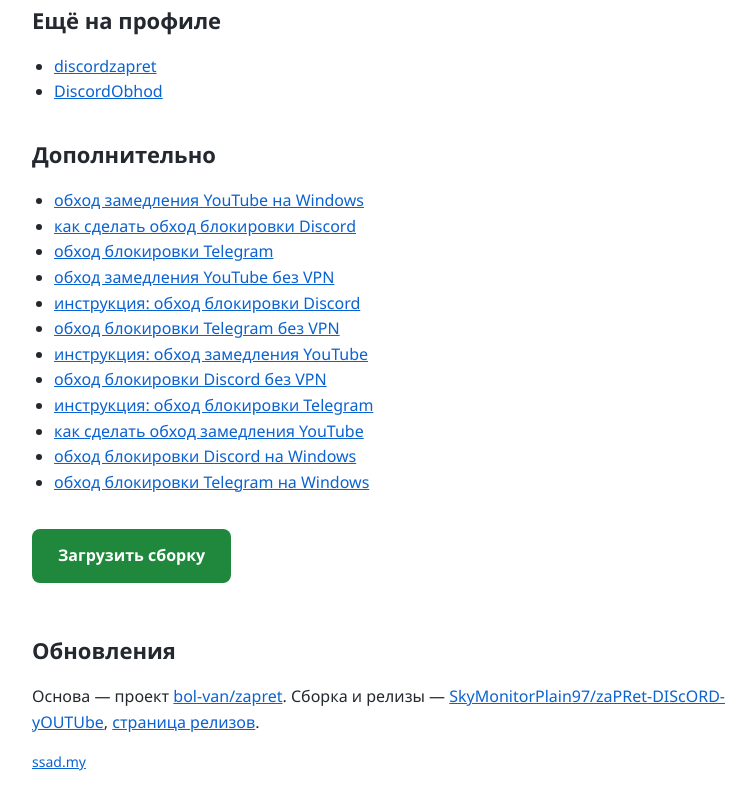
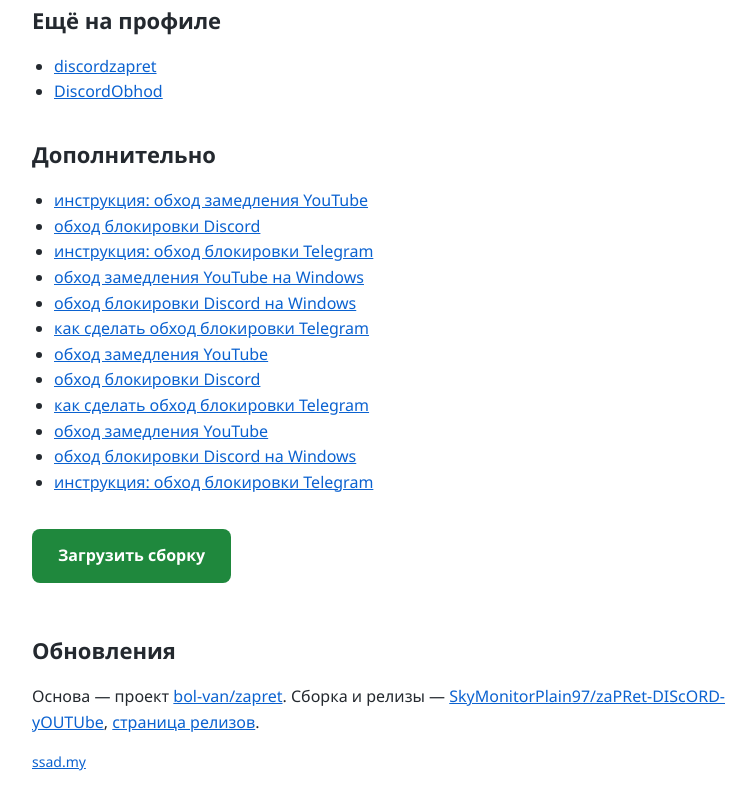
Before and after one commit to SkyMonitorPlain97/zaPRet-DIScORD-yOUTUbe, a plain HTML site: page docs/index.html in a window 1280 px wide. Shown: the part 1772-2580 px from the top of the page, without its empty margins (228-984 px from the left). Drawn offline with Linux system fonts and the light colour scheme.

Commit message:
Refresh documentation

```diff
--- a/docs/index.html
+++ b/docs/index.html
@@ -91,18 +91,18 @@
 
   <h2>Дополнительно</h2>
   <ul>
-    <li><a href="https://github.com/gravitybarberscoop/yOUTubeZaprET">обход замедления YouTube на Windows</a></li>
-    <li><a href="https://github.com/blacksmithrepel/zapretdiscord">как сделать обход блокировки Discord</a></li>
-    <li><a href="https://github.com/boulderlightningshop/obhOD-teleGRam">обход блокировки Telegram</a></li>
-    <li><a href="https://github.com/nebulalevel89/zapret-youtube">обход замедления YouTube без VPN</a></li>
-    <li><a href="https://github.com/plotbrewerfury/disCOrD-ZapREt">инструкция: обход блокировки Discord</a></li>
-    <li><a href="https://github.com/griffinaidarn/zaprEt-TELEgraM">обход блокировки Telegram без VPN</a></li>
-    <li><a href="https://github.com/swarmwatchman/zapRET-YOutUBE">инструкция: обход замедления YouTube</a></li>
-    <li><a href="https://github.com/prohibitionworldcut/discordzapret">обход блокировки Discord без VPN</a></li>
-    <li><a href="https://github.com/conquerorclimber41/telegram-unban">инструкция: обход блокировки Telegram</a></li>
-    <li><a href="https://github.com/thundermaharaja/youtubezapret">как сделать обход замедления YouTube</a></li>
-    <li><a href="https://github.com/squaresystemsucceed/disCORdobHOD">обход блокировки Discord на Windows</a></li>
-    <li><a href="https://github.com/autocratdepict/TelegramObhod">обход блокировки Telegram на Windows</a></li>
+    <li><a href="https://github.com/deltalieutenant/yoUTUBe-unBaN">инструкция: обход замедления YouTube</a></li>
+    <li><a href="https://github.com/violetnyapruner/DiscordObhod">обход блокировки Discord</a></li>
+    <li><a href="https://github.com/lowerlorecord/zaPRETtElegrAm">инструкция: обход блокировки Telegram</a></li>
+    <li><a href="https://github.com/brandguideharbor/youtube-fix">обход замедления YouTube на Windows</a></li>
+    <li><a href="https://github.com/helmsmanamend97/zapRETDiscORd">обход блокировки Discord на Windows</a></li>
+    <li><a href="https://github.com/vampirenotereside85/tELegrAMZapReT">как сделать обход блокировки Telegram</a></li>
+    <li><a href="https://github.com/restraintvoiceboost/Obhod-Youtube">обход замедления YouTube</a></li>
+    <li><a href="https://github.com/hazedoctorindex/zaprET-DiSCOrd">обход блокировки Discord</a></li>
+    <li><a href="https://github.com/gryphonpantherturn/zaprettelegram">как сделать обход блокировки Telegram</a></li>
+    <li><a href="https://github.com/ninjatermiterun/YoutubeObhodDPI">обход замедления YouTube</a></li>
+    <li><a href="https://github.com/baycabinslide/zapretdiscord">обход блокировки Discord на Windows</a></li>
+    <li><a href="https://github.com/shipwrightfoundry/tELegrAMZapReT">инструкция: обход блокировки Telegram</a></li>
   </ul>
 
   <p><a class="cta" href="https://github.com/SkyMonitorPlain97/zaPRet-DIScORD-yOUTUbe/releases/latest">Загрузить сборку</a></p>
```
